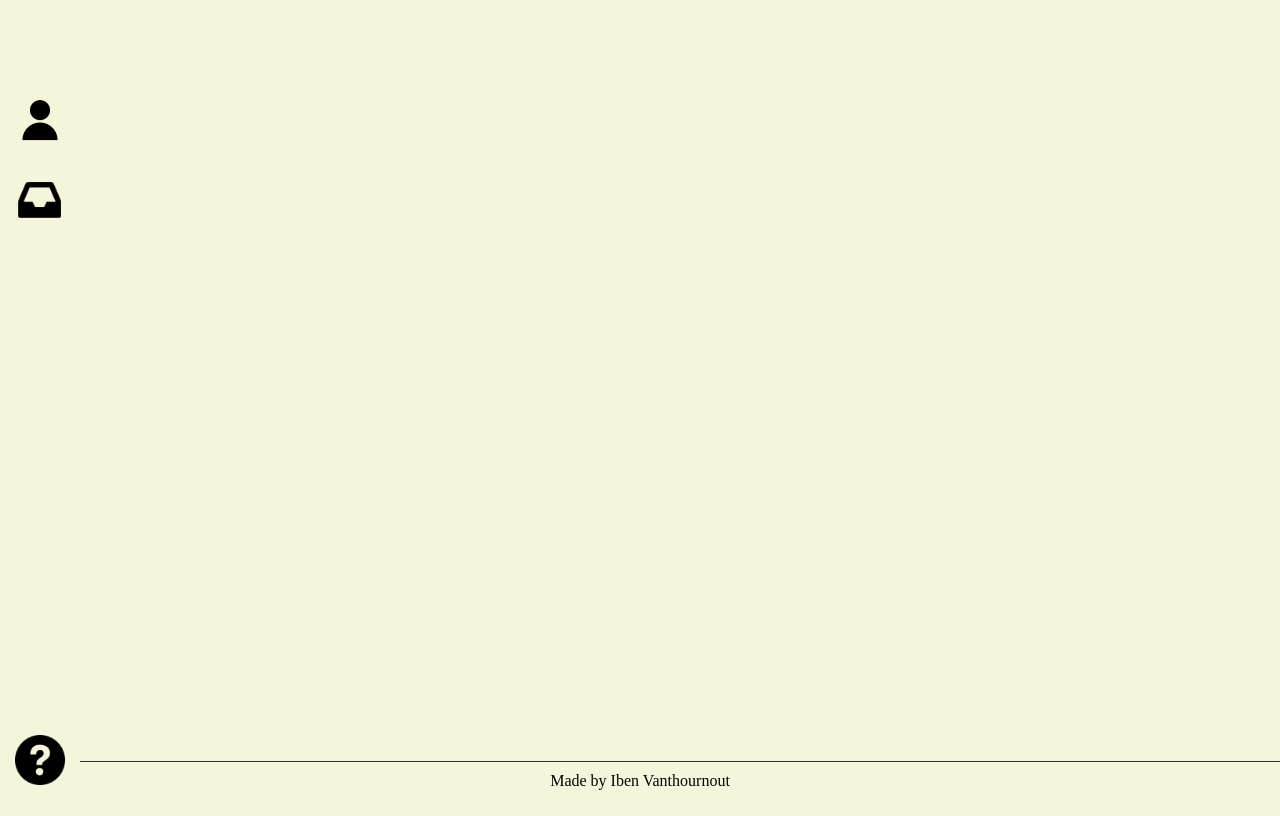
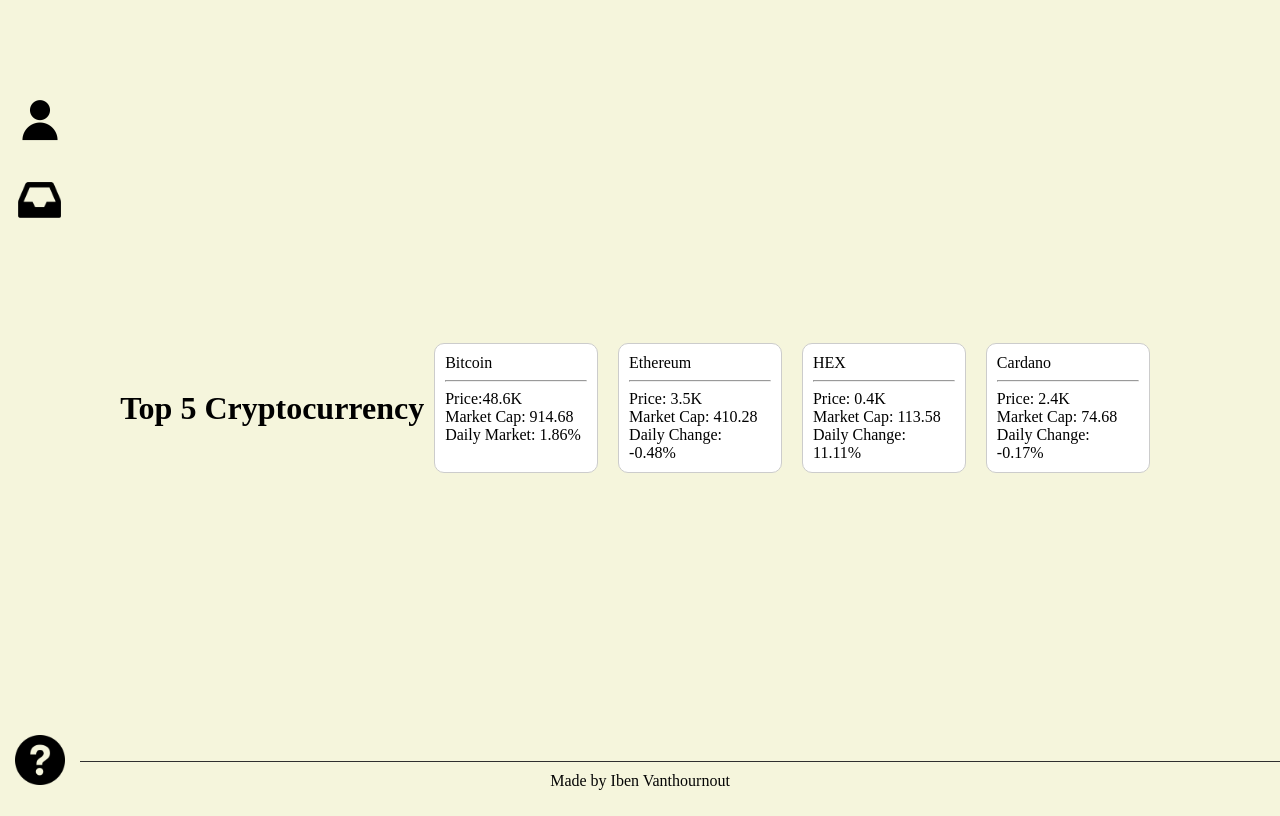
Before and after one commit to Ibenhoe/Portfolio_WA, a plain HTML site: page Oef 1/html/profiel.html in a window 1280 px wide. Drawn offline with Linux system fonts and the light colour scheme.

Commit message:
Commit 16
Heel veel problemen en weinig oplossingen

```diff
--- a/Oef 1/Javascript/javascript.js
+++ b/Oef 1/Javascript/javascript.js
@@ -2,10 +2,15 @@
 
 
 //Hfst 1 footer : Made by Iben Vanthournout
+
+
+(function () {
     const naam_id = "Iben Vanthournout"; //Gebruik van const
     localStorage.setItem('naam_id', naam_id); // Gebruik van localStorage bron: https://www.w3schools.com/jsref/prop_win_localstorage.asp
     const footer = document.getElementById('footer_2');
-footer.innerHTML = 'Made by ' + naam_id;
+    footer.innerHTML = 'Made by ' + naam_id;}());
+
+
 
 
 
@@ -29,7 +34,7 @@
 
 //Hfst 3 formulier valideren
 function validerenForm() {
-    var naam = document.getElementById('naam').value;
+    let naam = document.getElementById('naam').value;
     var achternaam = document.getElementById('achternaam').value;
     var email = document.getElementById('email').value;
     var kleur = document.getElementById('kleur2').value;
@@ -47,16 +52,15 @@
     else {
         alert('Formulier verzonden!');
         alert(`Welkom ${naam}` ); //Gebruik van Template literals
-        naam = '';
-        achternaam = '';
-        email = '';
-        kleur = '';
-        checkbox = false;
-
+        naam.value = ''; // Leeg het tekstvak voor naam
+        achternaam.value = ''; // Leeg het tekstvak voor achternaam
+        email.value = ''; // Leeg het tekstvak voor e-mail
+        kleur.value = ''; // Leeg het tekstvak voor kleur
+        checkbox.checked = false; // Schakel het vinkje uit
     }
 
 //Hfst 3.2 email valideren
-function emailValideren(email) {
+    let emailValideren = (email) => { //arrow function
         var reg = /^[a-zA-Z0-9._-]+@[a-zA-Z0-9.-]+\.[a-zA-Z]{2,4}$/;//Bron: https://www.w3resource.com/javascript/form/email-validation.php
         return reg.test(email);
     }
--- a/Oef 1/css/style.css
+++ b/Oef 1/css/style.css
@@ -139,3 +139,26 @@
     padding: 10px;
     border-top: 1px solid #2f2f2f;
   }
+
+ul {
+    list-style: none;
+    padding: 0;
+    margin: 0;
+    display: flex;
+    flex-wrap: wrap;
+}
+
+li {
+    box-sizing: border-box;
+    width: calc(25% - 20px); /* 25% breedte met 20px ruimte tussen blokjes */
+    margin: 10px;
+    padding: 10px;
+    border-radius: 10px;
+    border: 1px solid #ccc;
+    background-color: white;
+    cursor: pointer;
+}
+h1 {
+  text-align: center;
+  margin-bottom: 20px;
+}
--- a/Oef 1/html/profiel.html
+++ b/Oef 1/html/profiel.html
@@ -14,6 +14,35 @@
         <a href="help.html" class="help"></a>
     </div>
 
+    <h1>Top 5 Cryptocurrency</h1>
+
+    <ul>
+        <li>
+            <span>Bitcoin</span><hr>
+            <span>Price:48.6K</span><br>
+            <span>Market Cap: 914.68</span><br>
+            <span>Daily Market: 1.86%</span><br>
+        </li>
+        <li>
+            <span>Ethereum</span><hr>
+            <span>Price: 3.5K</span><br>
+            <span>Market Cap: 410.28</span><br>
+            <span>Daily Change: -0.48%</span><br>
+        </li>
+        <li>
+            <span>HEX</span><hr>
+            <span>Price: 0.4K</span><br>
+            <span>Market Cap: 113.58</span><br>
+            <span>Daily Change: 11.11%</span><br>
+        </li>
+        <li>
+            <span>Cardano</span><hr>
+            <span>Price: 2.4K</span><br>
+            <span>Market Cap: 74.68</span><br>
+            <span>Daily Change: -0.17%</span><br>
+        </li>
+    </ul>
+
     <footer id="footer_2"></footer>
     <script src="../Javascript/javascript.js"></script>
 </body>
```
Lines whose indentation alone changed are shown as unchanged.
